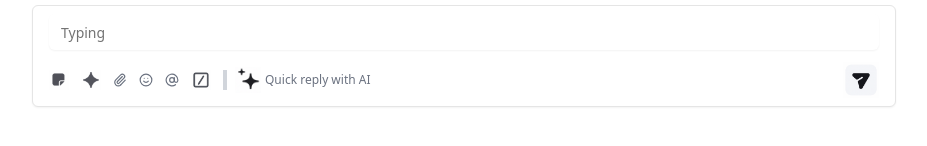
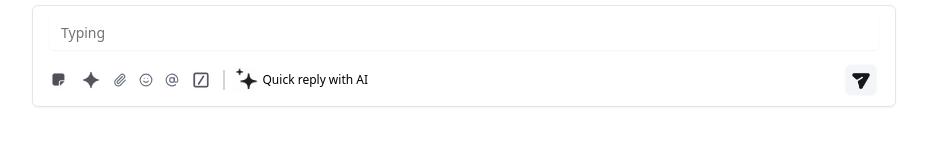
Before and after one commit to AshebirTsehaye/chat-box, a Next.js app: page / in a window 1280 px wide. Shown: the part 420-566 px from the top of the page, without its empty margins (176-1103 px from the left). Built offline with nearby package versions, Linux system fonts and the light colour scheme.

Commit message:
Issue fixed

```diff
--- a/app/page.tsx
+++ b/app/page.tsx
@@ -103,10 +103,10 @@ export default function ChatBox() {
                     <Smile size={18} className="pr-1"/>
                     <AtSign size={18} className="pr-1"/>
                     <img src="/square-pen-icon.png" alt="custom icon" width={24} height={24} className="pr-1"/>
-                    <div className="w-px h-5 bg-gray-300 mx-3 pr-1"></div>
+                    <div className="w-[1.5px] h-5 bg-gray-300 mx-3"></div>
                     <div className="flex items-center space-x-1 text-xs">
                       <img src="/double-start-icon.png" alt="custom icon" width={26} height={26} />
-                      <span>Quick reply with AI</span>
+                      <span className="text-black">Quick reply with AI</span>
                     </div>
                   </div>
 
--- a/next.config.ts
+++ b/next.config.ts
@@ -2,7 +2,7 @@ import type { NextConfig } from "next";
 
 const nextConfig: NextConfig = {
   /* config options here */
-  output: 'export'
+  // output: 'export'
 };
 
 export default nextConfig;
```
